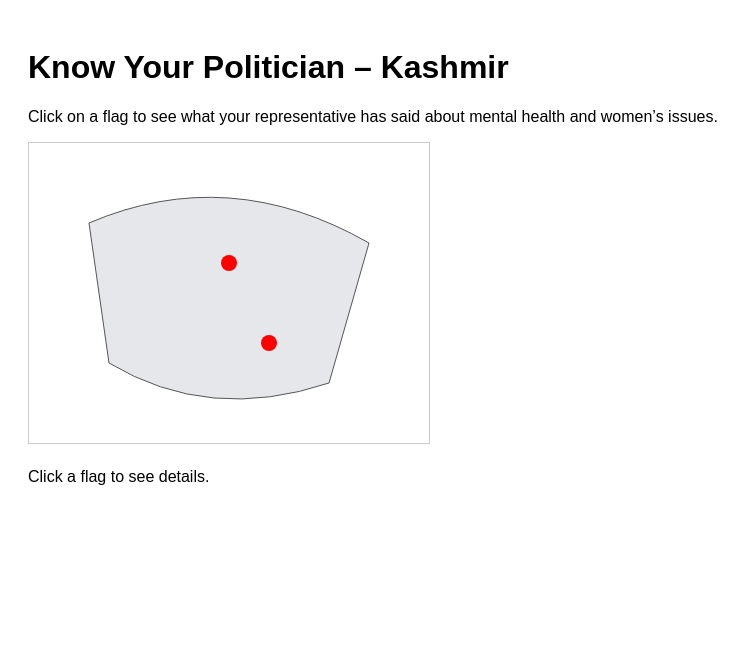
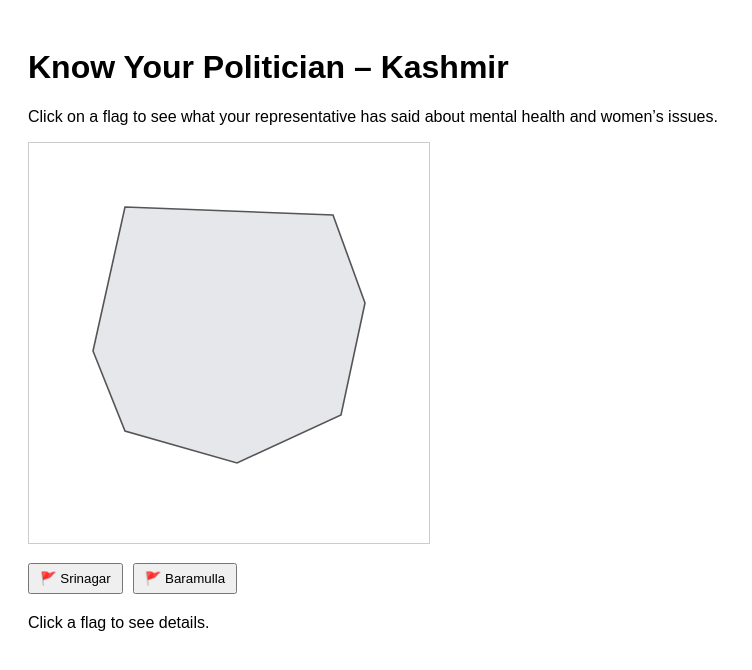
Before and after one commit to zgulll/know-your-representatives-kashmir, a React (Vite) app: page / in a window 1280 px wide. Shown: the top 670 px of the page, without its empty margins (0-752 px from the left). Built offline with nearby package versions, Linux system fonts and the light colour scheme.

Commit message:
Update App.jsx

```diff
--- a/App.jsx
+++ b/App.jsx
@@ -1,10 +1,9 @@
 import React, { useState } from "react";
 
-/*
-This is the DATA part.
-Each politician is written here.
-Later you will replace names + info.
-*/
+export default function App() {
+  const [selected, setSelected] = useState(null);
+
+  // DATA: you will edit this later
   const politicians = [
     {
       id: 1,
@@ -12,68 +11,71 @@ const politicians = [
       area: "Srinagar",
       mentalHealth: "Spoke about youth mental health in Parliament (2023)",
       womenIssues: "Supported women education initiatives",
-    x: 200,
-    y: 120,
     },
     {
       id: 2,
       name: "MP Name",
-    area: "Anantnag",
-    mentalHealth: "No public statement found",
-    womenIssues: "Raised concerns about women safety",
-    x: 240,
-    y: 200,
+      area: "Baramulla",
+      mentalHealth: "No major statements recorded",
+      womenIssues: "Raised issue of women employment",
     },
   ];
 
-export default function App() {
-  const [selected, setSelected] = useState(null);
-
   return (
     <div style={{ padding: "20px", fontFamily: "Arial" }}>
-      {/* WEBSITE TITLE */}
       <h1>Know Your Politician – Kashmir</h1>
-
       <p>
         Click on a flag to see what your representative has said about mental
         health and women’s issues.
       </p>
 
-      {/* MAP AREA */}
-      <svg width="400" height="300" style={{ border: "1px solid #ccc" }}>
-        {/* Fake Kashmir shape for now */}
-        <path
-          d="M60 80 Q200 20 340 100 L300 240 Q180 280 80 220 Z"
-          fill="#e5e7eb"
-          stroke="#555"
+      {/* REAL KASHMIR MAP */}
+      <img
+        src="./kashmir.svg"
+        alt="Kashmir Map"
+        width="400"
+        style={{ border: "1px solid #ccc" }}
       />
 
-        {/* FLAGS */}
+      {/* BUTTONS = FLAGS (temporary, simple & WORKING) */}
+      <div style={{ marginTop: "15px" }}>
         {politicians.map((p) => (
-          <circle
+          <button
             key={p.id}
-            cx={p.x}
-            cy={p.y}
-            r="8"
-            fill="red"
             onClick={() => setSelected(p)}
-            style={{ cursor: "pointer" }}
-          />
+            style={{
+              marginRight: "10px",
+              padding: "6px 10px",
+              cursor: "pointer",
+            }}
+          >
+            🚩 {p.area}
+          </button>
         ))}
-      </svg>
+      </div>
 
       {/* INFO BOX */}
       <div style={{ marginTop: "20px" }}>
         {!selected ? (
           <p>Click a flag to see details.</p>
         ) : (
-          <div>
+          <div
+            style={{
+              border: "1px solid #ddd",
+              padding: "10px",
+              maxWidth: "400px",
+            }}
+          >
             <h3>{selected.name}</h3>
-            <p><strong>Area:</strong> {selected.area}</p>
-            <p><strong>Mental Health:</strong> {selected.mentalHealth}</p>
-            <p><strong>Women’s Issues:</strong> {selected.womenIssues}</p>
-
-            <button onClick={() => setSelected(null)}>Close</button>
+            <p>
+              <b>Area:</b> {selected.area}
+            </p>
+            <p>
+              <b>Mental Health:</b> {selected.mentalHealth}
+            </p>
+            <p>
+              <b>Women’s Issues:</b> {selected.womenIssues}
+            </p>
           </div>
         )}
       </div>
```
Lines whose indentation alone changed are shown as unchanged.
